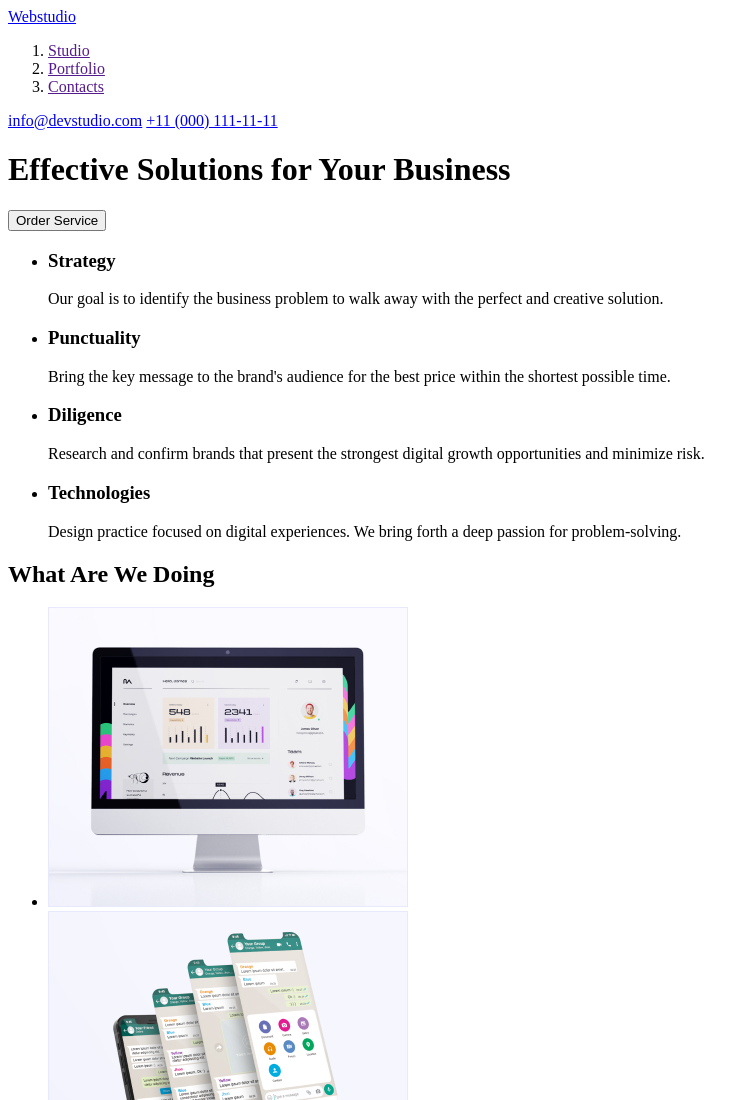
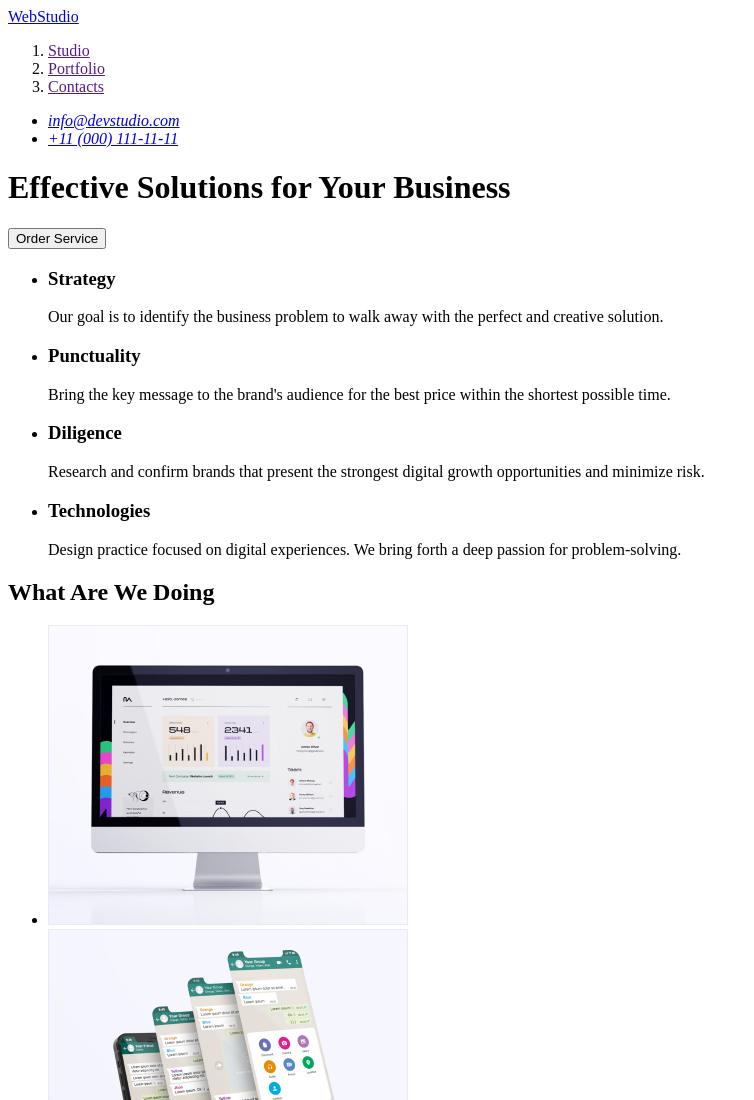
Before and after one commit to ihor-mikheyev/goit-markup-hw-01, a plain HTML site: page index.html in a window 1280 px wide. Shown: the top 1100 px of the page, without its empty margins (0-754 px from the left). Drawn offline with Linux system fonts and the light colour scheme.

Commit message:
Update index.html

```diff
--- a/index.html
+++ b/index.html
@@ -9,12 +9,9 @@
 <body>
     <!-- Header -->
     <header>
-
-        <!-- Logo -->
-        <a href="./index.html">Webstudio</a>
-
         <!-- Navigation -->
         <nav>
+            <a href="./index.html">WebStudio</a>
             <ol>
                 <li>
                     <a href="">Studio</a>
@@ -29,8 +26,16 @@
         </nav>
 
         <!-- Contacts -->
-        <a href="mailto:info@devstudio.com">info@devstudio.com</a>
-        <a href="tell:+110001111111">+11 (000) 111-11-11</a>
+        <address>
+            <ul>
+                <li>
+                    <a href="mailto:info@devstudio.com">info@devstudio.com</a>
+                </li>
+                <li>
+                    <a href="tell:+110001111111">+11 (000) 111-11-11</a>
+                </li>
+            </ul>
+        </address>
     </header>
 
     <!-- Main content -->
```
